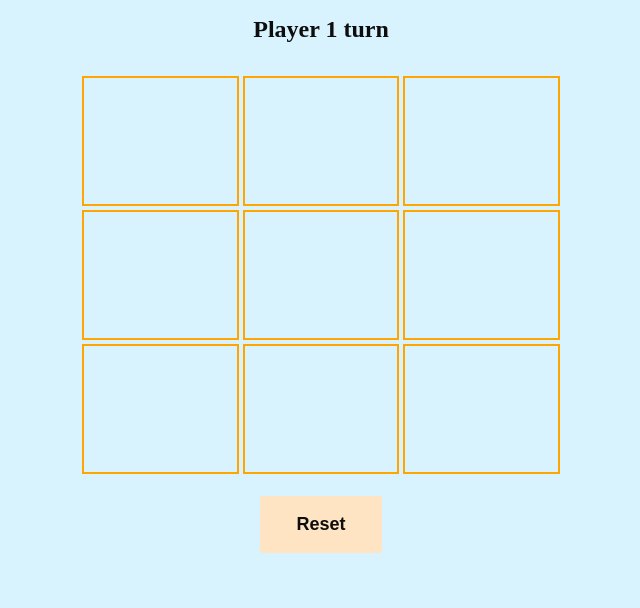
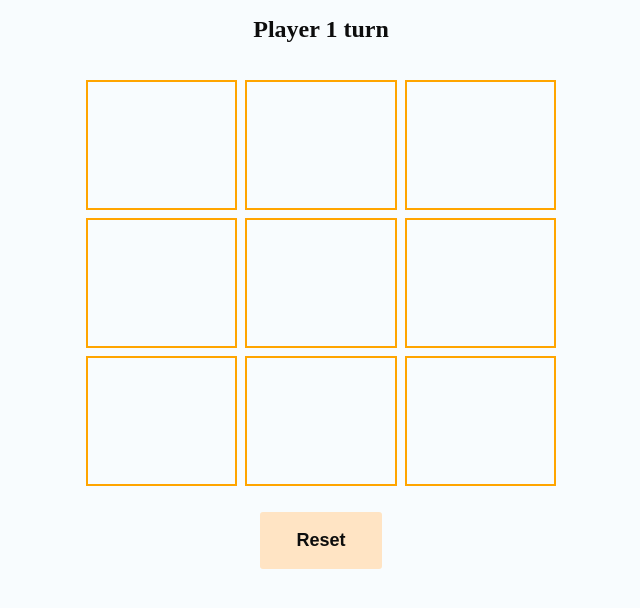
Before and after one commit to Evgvakh/runtrack2, a PHP site: page / in a window 1280 px wide. Shown: the top 608 px of the page, without its empty margins (319-959 px from the left). Run offline with PHP 8.4, Linux system fonts and the light colour scheme.

Commit message:
jour08 job05 MaJ

```diff
--- a/jour08/job05/index.php
+++ b/jour08/job05/index.php
@@ -105,7 +105,7 @@
         }
 
         body {
-            background-color: rgba(190, 235, 252, 0.6);
+            background-color: rgba(190, 235, 252, 0.1);
         }
 
         div {
@@ -123,7 +123,7 @@
 
         table {
             width: 100%;
-            border-spacing: 0.3em;
+            border-spacing: 0.5em;
         }
 
         tr {
@@ -134,7 +134,7 @@
         td {
             border: 2px solid orange;
             text-align: center;
-            width: 130px;
+            width: 100px;
             height: 130px;
         }
 
```
